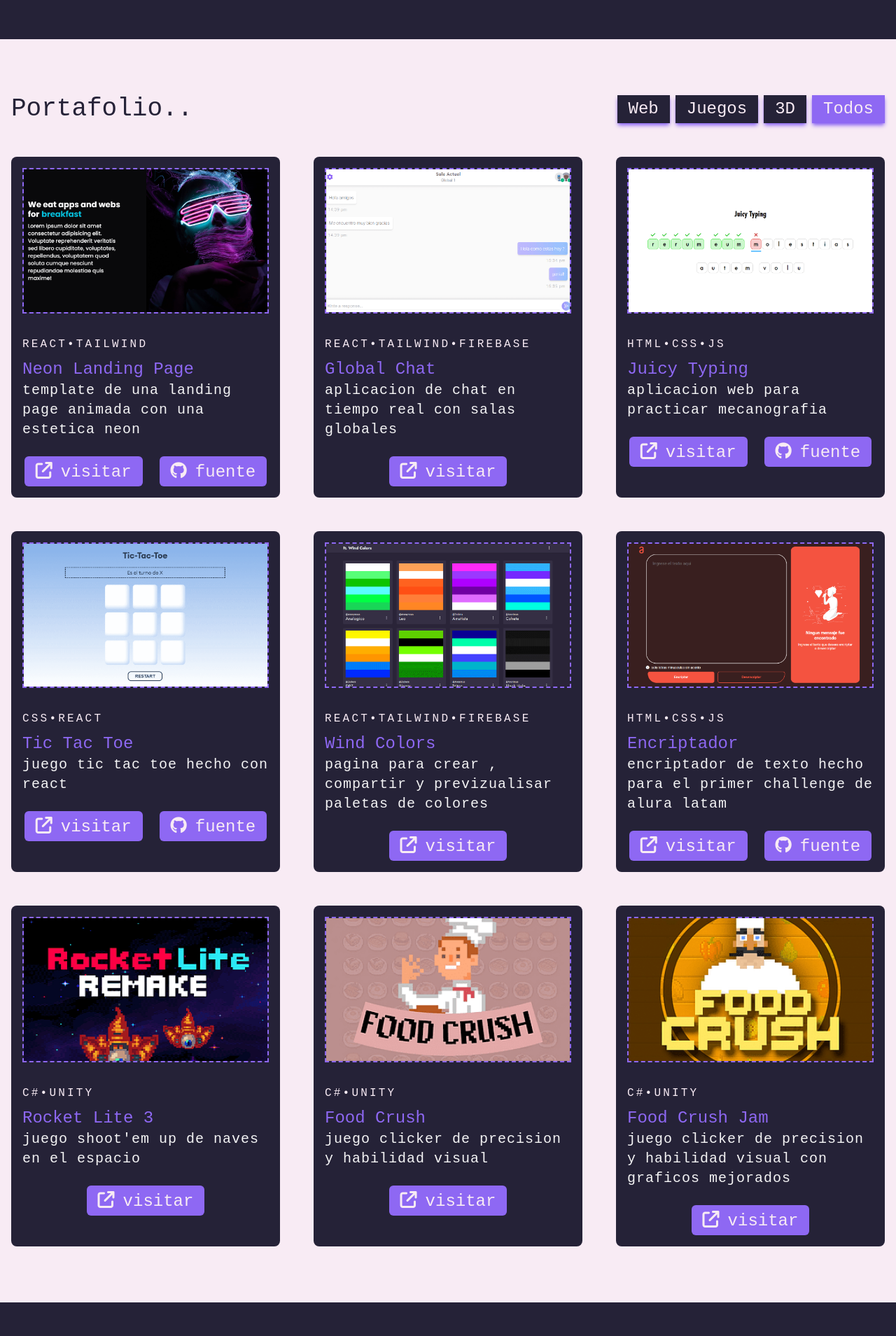
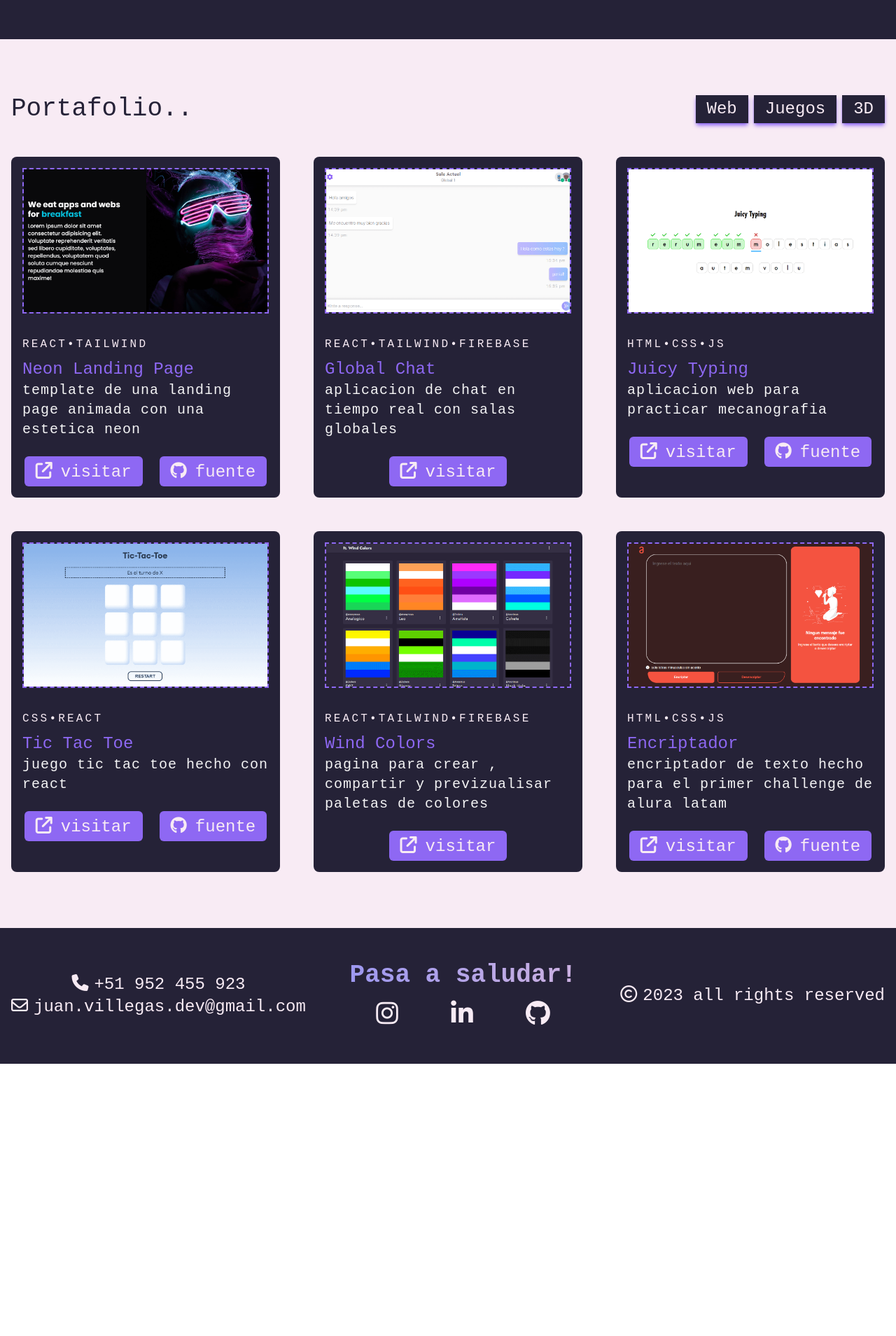
Before and after one commit to Numonu/portafolio, a React (Vite) app: page / in a window 1280 px wide. Shown: the part 2862-4771 px from the top of the page at 70% size. After the commit the page ends 4382 px from the top, so only its background shows below. Built offline with nearby package versions, Linux system fonts and the light colour scheme; a web font is replaced by a local one.

Commit message:
he eliminado el contenido reduntande del portafolio

```diff
--- a/src/components/PortfolioToggle.jsx
+++ b/src/components/PortfolioToggle.jsx
@@ -1,11 +1,6 @@
-export function PortfolioToggle({value,valueTo , callback , title}) {
+export function PortfolioToggle({title }) {
 	return (
-		<div
-			className={`bg-dark text-2xl px-4 py-1 shadow-md shadow-orquidea cursor-pointer ${
-				value == valueTo && "bg-orquidea"
-			}`}
-			onClick={() => (callback && callback(valueTo))}
-		>
+		<div className="bg-dark text-2xl px-4 py-1 shadow-md shadow-orquidea cursor-pointer">
 			{title}
 		</div>
 	);
--- a/src/database/bd.json
+++ b/src/database/bd.json
@@ -47,32 +47,6 @@
                 "sourceLink" : "https://github.com/Numonu/Encriptador",
                 "skills" : ["html","css","js"]
             }
-        ],
-        "games" : [
-            {
-                "src" : "images/games/rl.png",
-                "title" : "Rocket Lite 3",
-                "descripcion" : "Juego Shoot'em up de naves en el espacio",
-                "pageLink" : "https://juan-villegas.itch.io/rocket-lite-remake",
-                "sourceLink" : "#",
-                "skills" : ["c#","unity"]
-            },
-            {
-                "src" : "images/games/fc.png",
-                "title" : "Food Crush",
-                "descripcion" : "Juego clicker de precision y habilidad visual",
-                "pageLink" : "https://juan-villegas.itch.io/food-crush",
-                "sourceLink" : "#",
-                "skills" : ["c#","unity"]
-            },
-            {
-                "src" : "images/games/fcj.png",
-                "title" : "Food Crush Jam",
-                "descripcion" : "Juego clicker de precision y habilidad visual con graficos mejorados",
-                "pageLink" : "https://juan-villegas.itch.io/food-crush-jam",
-                "sourceLink" : "#",
-                "skills" : ["c#","unity"]
-            }
         ]
     }
 }
--- a/src/layout/Portfolio.jsx
+++ b/src/layout/Portfolio.jsx
@@ -1,60 +1,20 @@
 import { PortfolioCard } from "../components/PortfolioCard";
 import { PortfolioToggle } from "../components/PortfolioToggle";
-import { useState } from "react";
 import db from "../database/bd.json";
 
 export function Portfolio() {
-	const [active, setActive] = useState(2);
 	return (
 		<div className="bg-light" id="portfolio">
 			<div className="wrapper p-4 py-20">
 				<div className="flex justify-between flex-wrap gap-y-4">
 					<h1 className="text-dark text-4xl">Portafolio..</h1>
 					<div className="text-light flex gap-2">
-						<PortfolioToggle
-							title="Web"
-							value={active}
-							valueTo={0}
-							callback={setActive}
-						/>
-						<PortfolioToggle
-							title="Juegos"
-							value={active}
-							valueTo={1}
-							callback={setActive}
-						/>
-						<PortfolioToggle
-							title="3D"
-							valueTo={3}
-							callback={() => {
-								window.location.href = "https://www.instagram.com/villegas.arts/";
-							}}
-						/>
-						<PortfolioToggle
-							title="Todos"
-							value={active}
-							valueTo={2}
-							callback={setActive}
-						/>
+						<PortfolioToggle title="Web" />
+						<PortfolioToggle title="Juegos" />
+						<PortfolioToggle title="3D" />
 					</div>
 				</div>
 				<div className="grid grid-cols-1 gap-12 mt-12 sm:grid-cols-2 xl:grid-cols-3">
-					{active == 0 && <WebGroup />}
-					{active == 1 && <GameGroup />}
-					{active > 1 && (
-						<>
-							<WebGroup />
-							<GameGroup />
-						</>
-					)}
-				</div>
-			</div>
-		</div>
-	);
-}
-function WebGroup() {
-	return (
-		<>
 					{db.portafolio.web.map((e) => {
 						return (
 							<PortfolioCard
@@ -68,24 +28,8 @@ function WebGroup() {
 							/>
 						);
 					})}
-		</>
+				</div>
+			</div>
+		</div>
 	);
 }
-function GameGroup() {
-	return (
-		<>
-			{db.portafolio.games.map((e) => {
-				return (
-					<PortfolioCard
-						key={e.title}
-						src={e.src}
-						title={e.title}
-						description={e.descripcion}
-						pageLink={e.pageLink}
-						skills={e.skills}
-					/>
-				);
-			})}
-		</>
-	);
-}
```
Lines whose indentation alone changed are shown as unchanged.
